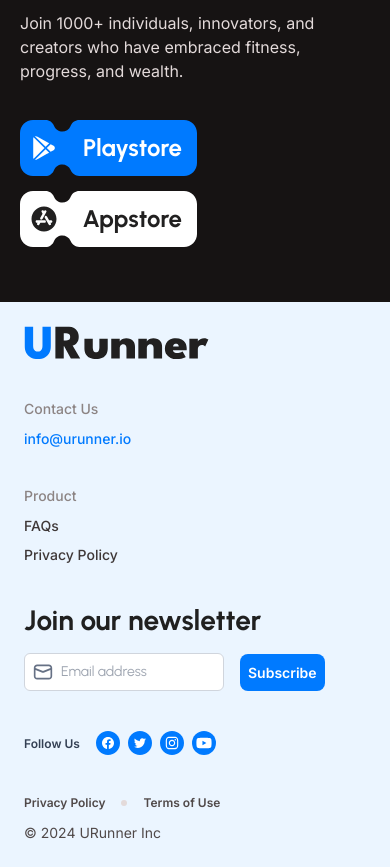
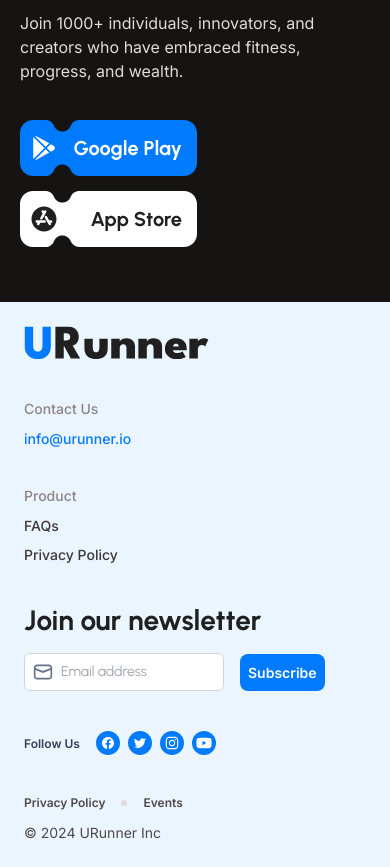
Before and after one commit to Mickey771/urunner, a Next.js app: page /events/1 in a window 390 px wide. Shown: the part 1475-2342 px from the top of the page. Built offline with nearby package versions, Linux system fonts and the light colour scheme.

Commit message:
fixes to mobile view

```diff
--- a/src/components/Footer.tsx
+++ b/src/components/Footer.tsx
@@ -35,8 +35,8 @@
             <span className="inline-flex h-full absolute top-0 w-fit left-0 justify-center items-center pl-[9px]">
               <Playstoresmall />
             </span>
-            <p className="text-white text-2xl font-bold font-['Urbanist'] eading-loose absolute top-0 right-0 h-full w-fit inline-flex items-center justify-center pr-[15px]">
-              Playstore
+            <p className="text-white text-xl font-bold font-['Urbanist'] eading-loose absolute top-0 right-0 h-full w-fit inline-flex items-center justify-center pr-[15px]">
+              Google Play
             </p>
           </a>
           <a
@@ -48,8 +48,8 @@
             <span className="inline-flex h-full absolute top-0 w-fit left-0 justify-center items-center pl-[9px]">
               <Appstoresmall />
             </span>
-            <p className="text-[#212020] text-2xl font-bold font-['Urbanist'] eading-loose absolute top-0 right-0 h-full w-fit inline-flex items-center justify-center pr-[15px]">
-              Appstore
+            <p className="text-[#212020] text-xl font-bold font-['Urbanist'] eading-loose absolute top-0 right-0 h-full w-fit inline-flex items-center justify-center pr-[15px]">
+              App Store
             </p>
           </a>
         </div>
@@ -153,13 +153,19 @@
 
         <div className="flex flex-wrap md:flex-nowrap items-center w-full max-w-[630px] justify-between gap-3">
           <div className="flex items-center gap-4">
-            <p className="text-[#504949] text-xs md:text-sm font-semibold font-['Inter'] leading-tight">
+            <Link
+              href={"/privacy-policy"}
+              className="text-[#504949] text-xs md:text-sm font-semibold font-['Inter'] leading-tight"
+            >
               Privacy Policy
-            </p>
+            </Link>
             <span className="inline-flex w-1.5 h-1.5 bg-[#e3dada] rounded-full" />
-            <p className="text-[#504949] text-xs md:text-sm font-semibold font-['Inter'] leading-tight">
-              Terms of Use
-            </p>
+            <Link
+              href={"/events"}
+              className="text-[#504949] text-xs md:text-sm font-semibold font-['Inter'] leading-tight"
+            >
+              Events
+            </Link>
           </div>
           <p className="w-[193px] lg:text-right text-[#504949] text-sm md:text-base font-normal font-['Inter'] leading-normal">
             © 2024 URunner Inc
--- a/src/components/Landing/GlobalisingFitness.tsx
+++ b/src/components/Landing/GlobalisingFitness.tsx
@@ -24,14 +24,10 @@
         </h2>
         <div className="mt-5 md:mt-10 max-w-[636px]">
           <span className="text-[#212020b2] text-base md:text-xl lg:text-[24px] font-medium font-['Urbanist']  leading-relaxed md:leading-loose">
-            Our goal is to promote fitness and health by incentivizing
-            <br />
-            your daily activities on the Solana Blockchain. We simply
-            <br />
-            connect to your fitness App and bring awareness of self
-            <br />
-            health by tokenizing and rewarding your daily steps and calories.{" "}
-            <br />
+            Our goal is to promote fitness and health by incentivizing your
+            daily activities on the Solana Blockchain. We simply connect to your
+            fitness App and bring awareness of self health by tokenizing and
+            rewarding your daily steps and calories.{" "}
           </span>
           <span className="text-[#007aff] text-base md:text-xl lg:text-[24px] font-extrabold font-['Urbanist']  leading-relaxed md:leading-loose">
             U
--- a/src/components/Landing/SectionOne.tsx
+++ b/src/components/Landing/SectionOne.tsx
@@ -15,7 +15,7 @@
 
 const SectionOne = () => {
   return (
-    <section className="w-full lg:flex-row flex-col h-fit  max-w-max mx-auto lg:px-0 px-6 flex gap-[30px] pt-4">
+    <section className="w-full lg:flex-row flex-col h-fit overflow-hidden max-w-max mx-auto lg:px-0 px-6 flex gap-[30px] pt-4">
       <div className="w-full relative   z-10 mt-[54px]">
         <div className="absolute top-0 left-20">
           <Eclipse />
--- a/src/components/Landing/SectionThree.tsx
+++ b/src/components/Landing/SectionThree.tsx
@@ -25,6 +25,16 @@
             />
           </span>
         ))}
+        <span className="pt-6  w-full max-w-[256px]">
+          <Image
+            src={`/kasports.png`}
+            width={0}
+            height={0}
+            alt="kasports"
+            sizes="100vw"
+            style={{ width: "100%", height: "100%" }}
+          />
+        </span>
       </div>
     </section>
   );
```
Also changed, not shown: public/kasports.png (added).
